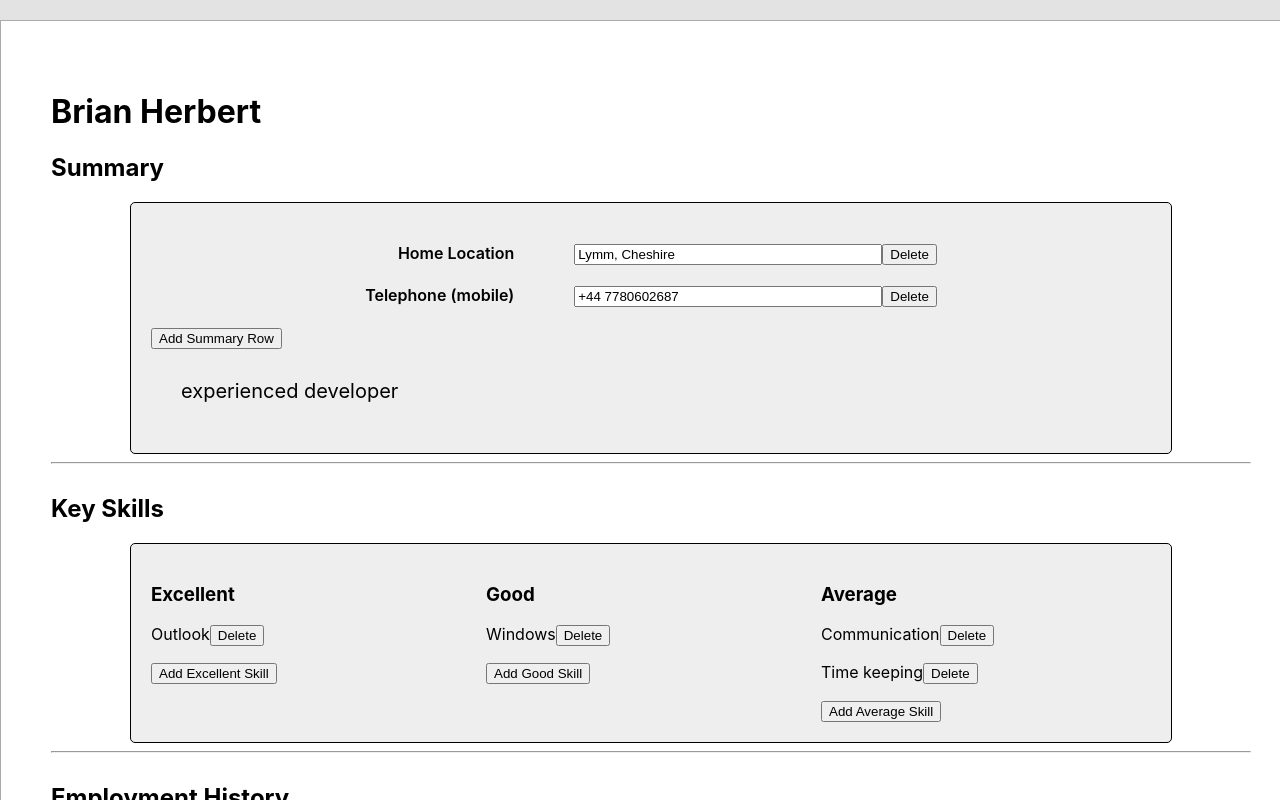
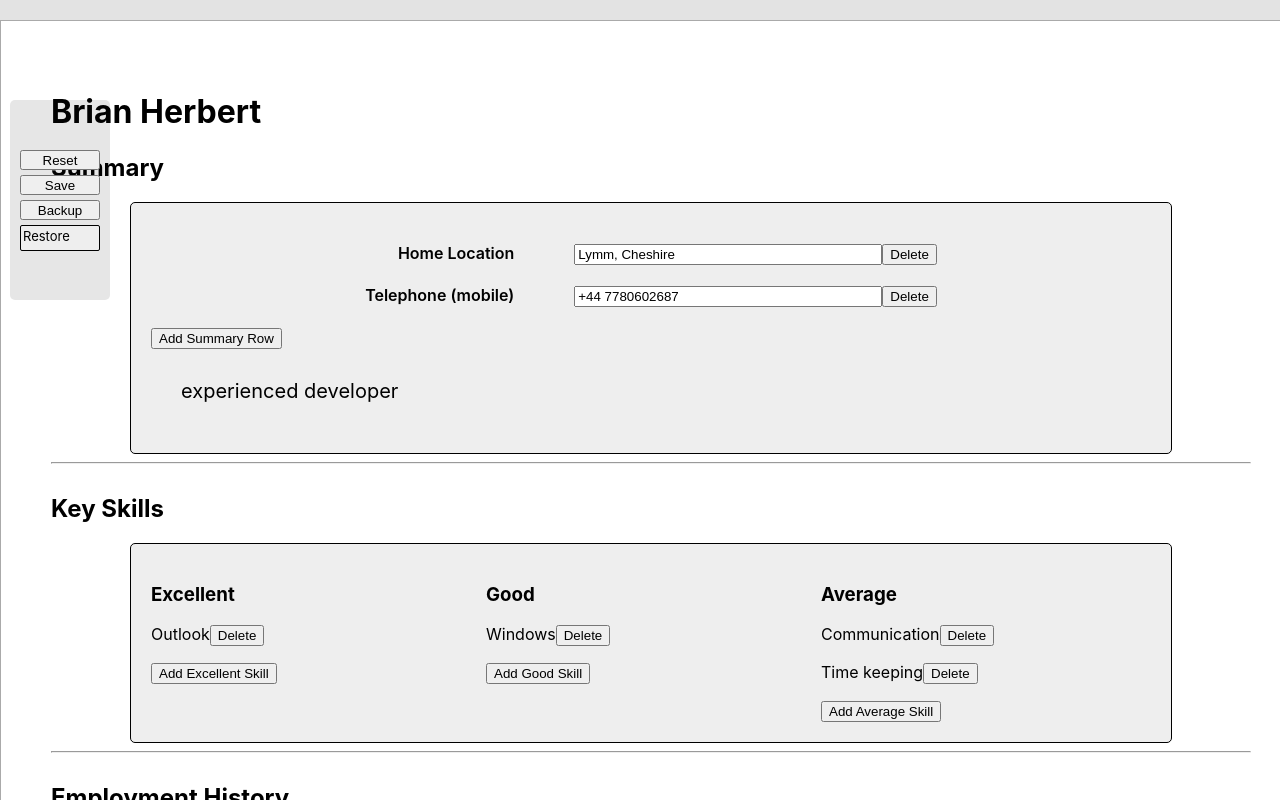
Before and after one commit to fireydude/cvelf, a React (Create React App) app in the folder ui/: page / in a window 1280 px wide. Shown: the top 800 px of the page. Built offline with nearby package versions, Linux system fonts and the light colour scheme.

Commit message:
PersistToolbar

```diff
--- a/ui/src/App.tsx
+++ b/ui/src/App.tsx
@@ -9,6 +9,7 @@ import { Summary, SummaryItem } from './model/Summary';
 import { Skills } from './model/KeySkills';
 import { Education } from './model/Education';
 import { CV } from './model/CV';
+import { PersistToolbar } from './components/persist-menu/PersistToolbar';
 
 function App() {
   const [summary, setSummary] = useState<Summary>({
@@ -166,7 +167,7 @@ function App() {
     } as CV));
   }
 
-  function setCvJsonData(cvData: string) {
+  const setCvJsonData = (cvData: string) => {
     const saved = JSON.parse(cvData) as CV;
     if (saved?.summary) {
       setSummary(saved.summary);
@@ -186,47 +187,9 @@ function App() {
     if (saved?.educations) {
       setEducations(saved.educations);
     }
-  }
+  };
 
-  function handleReset() {
-    const cvData = window.localStorage.getItem('cv');
-    if (cvData) {
-      setCvJsonData(cvData);
-    }
-  }
-  function handleBackup() {
-    const cvData = window.localStorage.getItem('cv');
-    if (!cvData) {
-      return;
-    }
-
-    const link = document.createElement("a");
-    const file = new Blob([cvData], { type: 'text/plain' });
-    link.href = URL.createObjectURL(file);
-    link.download = "backup.json";
-    link.click();
-    URL.revokeObjectURL(link.href);
-  }
-  function handleRestore() {
-    const fileInput = document.getElementById('restore');
-    console.log('start');
-    if (fileInput) {
-      console.log(fileInput);
-      const files = (fileInput as any).files;
-      if (files?.length === 1) {
-        const reader = new FileReader();
-        reader.onload = fileLoadedEvent => {
-          const json = fileLoadedEvent?.target?.result as string;
-          window.localStorage.setItem('cv', json);
-          setCvJsonData(json);
-        };
-        reader.onerror = error => console.error(error);
-        reader.readAsText(files[0]); // you could also read images and other binaries
-      }
-    }
-  }
-
-  return (
+  return (<>
     <div className="Container">
       <h1>Brian Herbert</h1>
       <SummaryEditor
@@ -252,12 +215,9 @@ function App() {
         addSubject={addEducationSubject}
         removeSubject={removeEducationSubject}
       />
-      <button onClick={handleReset}>Reset</button>
-      <button onClick={handleSave}>Save</button>
-      <button onClick={handleBackup}>Backup</button>
-      <label htmlFor="restore" style={{ border: 'solid 1px', borderRadius: 2, background: "#eee", padding: 2, fontSize: 13 }}>Restore</label>
-      <input id='restore' style={{ visibility: "hidden" }} type={"file"} onChange={handleRestore} />
     </div>
+    <PersistToolbar setCvJsonData={setCvJsonData} handleSave={handleSave} />
+  </>
   );
 }
 
--- /dev/null
+++ b/ui/src/components/persist-menu/PersistToolbar.tsx
@@ -0,0 +1,77 @@
+interface IPersistToolbar {
+  setCvJsonData: (cvData: string) => void;
+  handleSave: () => void;
+}
+
+export const PersistToolbar: React.FC<IPersistToolbar> = (props) => {
+  const { setCvJsonData, handleSave } = props;
+  function handleReset() {
+    const cvData = window.localStorage.getItem('cv');
+    if (cvData) {
+      setCvJsonData(cvData);
+    }
+  }
+  function handleBackup() {
+    const cvData = window.localStorage.getItem('cv');
+    if (!cvData) {
+      return;
+    }
+
+    const link = document.createElement("a");
+    const file = new Blob([cvData], { type: 'text/plain' });
+    link.href = URL.createObjectURL(file);
+    link.download = "backup.json";
+    link.click();
+    URL.revokeObjectURL(link.href);
+  }
+  function handleRestore() {
+    const fileInput = document.getElementById('restore');
+    console.log('start');
+    if (fileInput) {
+      console.log(fileInput);
+      const files = (fileInput as any).files;
+      if (files?.length === 1) {
+        const reader = new FileReader();
+        reader.onload = fileLoadedEvent => {
+          const json = fileLoadedEvent?.target?.result as string;
+          window.localStorage.setItem('cv', json);
+          setCvJsonData(json);
+        };
+        reader.onerror = error => console.error(error);
+        reader.readAsText(files[0]); // you could also read images and other binaries
+      }
+    }
+  }
+
+  const buttonStyle: React.CSSProperties = {
+    display: 'block',
+    width: 80,
+    height: 20,
+    marginBottom: 5,
+    // padding: 2,
+  };
+
+  return (<menu style={{
+    position: 'fixed',
+    top: 0,
+    left: 0,
+    backgroundColor: 'rgba(10,10,10, 0.1)',
+    padding: 10,
+    paddingTop: 50,
+    paddingBottom: 50,
+    borderRadius: 5,
+    marginLeft: 10,
+    marginTop: 100,
+  }}>
+    <button onClick={handleReset} style={buttonStyle}>Reset</button>
+    <button onClick={handleSave} style={buttonStyle}>Save</button>
+    <button onClick={handleBackup} style={buttonStyle}>Backup</button>
+    <div style={buttonStyle}>
+      <label htmlFor="restore" style={{
+        ...buttonStyle, border: 'solid 1px', borderRadius: 2, background: "#eee", padding: 2, width: 74, fontSize: 13 }}>
+          Restore
+        </label>
+      <input id='restore' style={{ visibility: "hidden" }} type={"file"} onChange={handleRestore} />
+    </div>
+  </menu>);
+};
```
